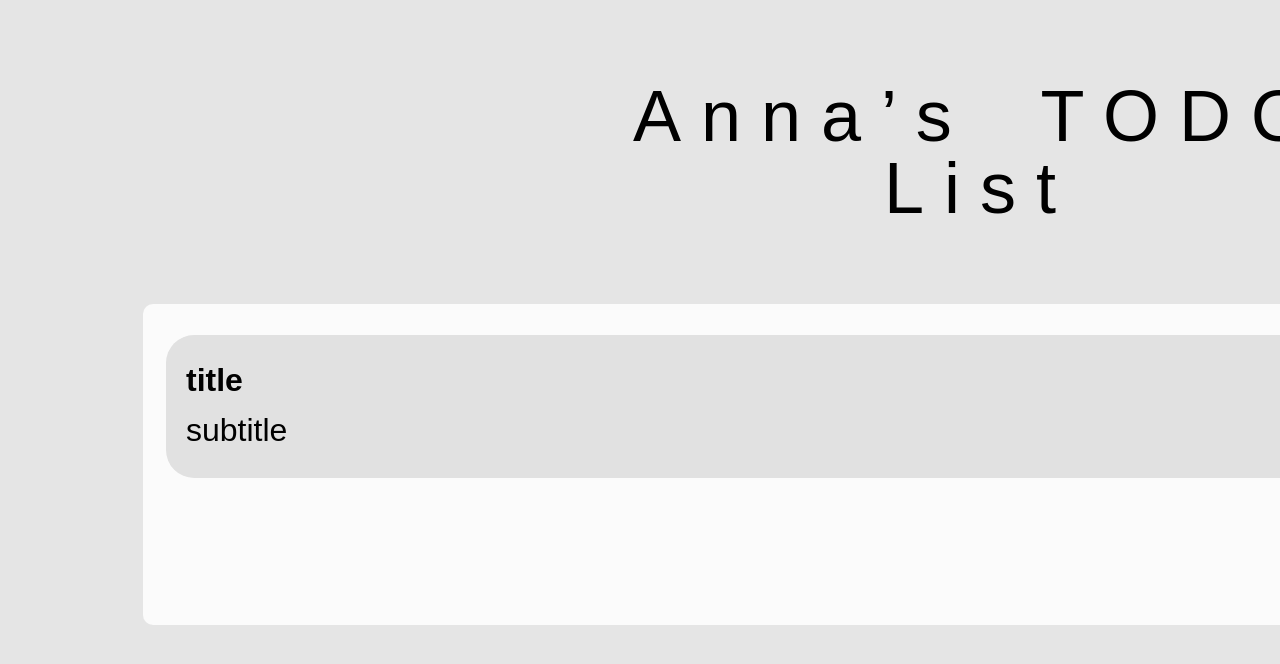
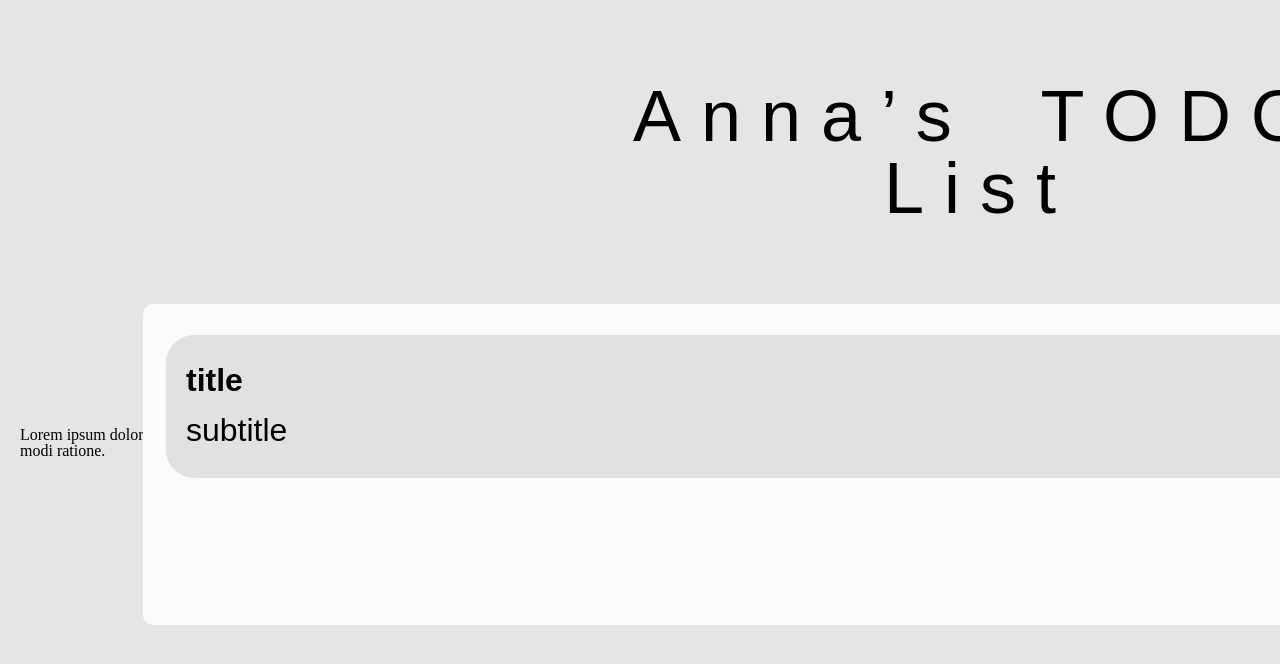
Before and after one commit to Igor-24/dev, a plain HTML site: page index.html in a window 1280 px wide. Shown: the top 664 px of the page. Drawn offline with Linux system fonts and the light colour scheme.

Commit message:
разобрался

```diff
--- a/index.html
+++ b/index.html
@@ -34,5 +34,6 @@
         </div>
     </div>
    </div>
+   <p>Lorem ipsum dolor sit amet consectetur adipisicing elit. Harum ab optio maxime culpa asperiores reiciendis ratione illo, quaerat porro, corrupti doloribus expedita. Nihil quae cum porro facilis itaque modi ratione.</p>
 </body>
 </html>
```
